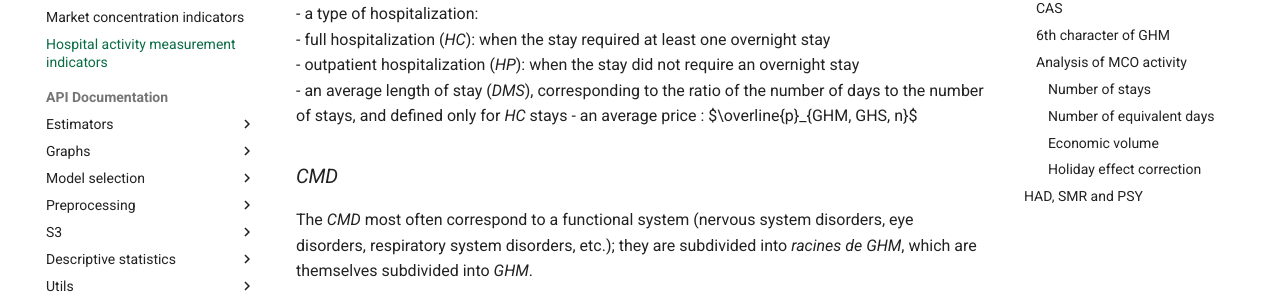
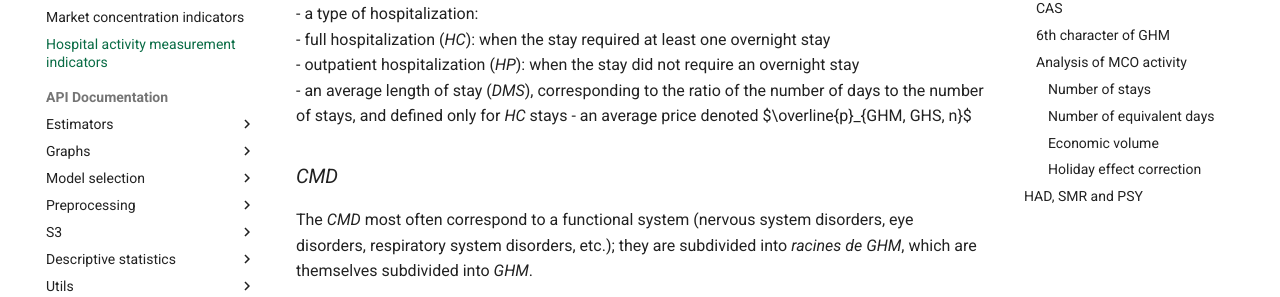
Before and after one commit to IGF-PSD/igf_toolbox, an MkDocs documentation site: the page built from docs/concepts/HOSPITAL_ACTIVITY.md, in a window 1280 px wide and 900 px high, scrolled down 1544 px. Shown: the part 154-451 px from the top of the window. Built offline with MkDocs 1.6.1 and Material for MkDocs 9.7.7, drawn with Linux system fonts in a browser that asks for light colours; comment, search, counter and statistics services are not loaded.

Commit message:
Update HOSPITAL_ACTIVITY.md

```diff
--- a/docs/concepts/HOSPITAL_ACTIVITY.md
+++ b/docs/concepts/HOSPITAL_ACTIVITY.md
@@ -36,7 +36,7 @@ Each *GHM-GHS* pair is thus associated for each year $n$ with:
   - full hospitalization (*HC*): when the stay required at least one overnight stay
   - outpatient hospitalization (*HP*): when the stay did not require an overnight stay
 - an average length of stay (*DMS*), corresponding to the ratio of the number of days to the number of stays, and defined only for *HC* stays
-- an average price : $\overline{p}_{GHM, GHS, n}$
+- an average price denoted $\overline{p}_{GHM, GHS, n}$
 
 ### *CMD*
 
```
